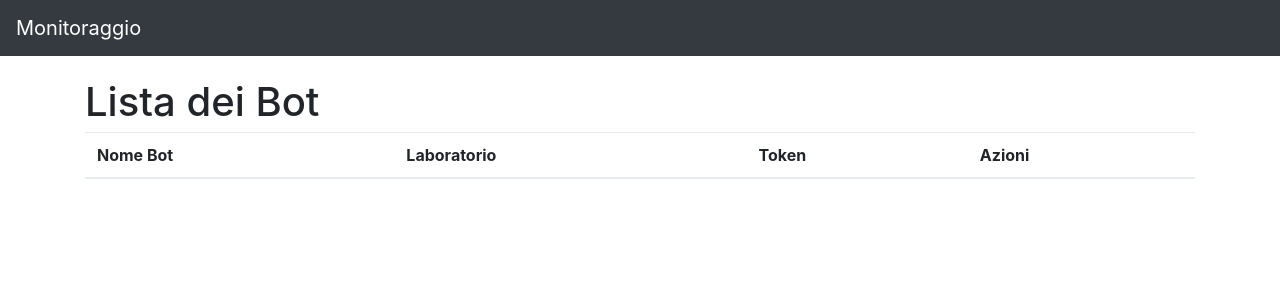
After one commit to Nemesis-FT/Monitoraggio, a Flask app: template templates/bot/list.htm in a window 1280 px wide. The commit adds this page. Shown: the top 300 px of the page. Run offline with Flask 2, Linux system fonts and the light colour scheme; the template is opened without the code that fills it, so the values that code supplies are empty; some libraries are stand-ins or nearby versions.

Commit message:
Add bot and finish bunch of stuff

```diff
--- a/server.py
+++ b/server.py
@@ -4,6 +4,8 @@ from sqlalchemy.sql import text
 import bcrypt
 from datetime import datetime, date, timedelta
 import os
+import random
+import string
 
 app = Flask(__name__)
 app.secret_key = "sgozzoli"
@@ -59,14 +61,13 @@ class Strumento(db.Model):
     valore_massimo_allerta = db.Column(db.Float, nullable=False)
     laboratorio_id = db.Column(db.Integer, db.ForeignKey('laboratorio.lid'), nullable=False)
 
-    def __init__(self, idee, nome, marca, modello, proto, fs, valore_massimo, valore_minimo_allerta,
+    def __init__(self, idee, nome, marca, modello, proto, fs, valore_minimo_allerta,
                  valore_massimo_allerta, laboratorio_id):
         self.identificatore_esterno = idee
         self.nome = nome
         self.marca = marca
         self.modello = modello
         self.proto = proto
-        self.valore_massimo = valore_massimo
         self.valore_minimo_allerta = valore_minimo_allerta
         self.valore_massimo_allerta = valore_massimo_allerta
         self.laboratorio_id = laboratorio_id
@@ -84,9 +85,10 @@ class Bot(db.Model):
     token = db.Column(db.String, nullable=False)
     nome = db.Column(db.String)
 
-    def __init__(self, token, nome):
+    def __init__(self, token, nome, laboratorio):
         self.token = token
         self.nome = nome
+        self.laboratorio_id = laboratorio
 
     def __repr__(self):
         return "{}-{}-{}".format(self.bid, self.nome, self.token)
@@ -111,6 +113,10 @@ class Log(db.Model):
         return "{}-{}-{}".format(self.loid, self.laboratorio_id, self.data)
 
 
+def id_generator(size=6, chars=string.ascii_uppercase + string.digits):
+    return ''.join(random.choice(chars) for _ in range(size))
+
+
 def login(username, password):
     user = User.query.filter_by(username=username).first()
     try:
@@ -131,6 +137,11 @@ def page_home():
     else:
         session.pop('username')
         return redirect(url_for('page_login'))
+
+
+@app.route("/monitoraggio", methods=["GET","POST"])
+def page_monitoraggio():
+    pass
 
 
 @app.route("/login", methods=['GET', 'POST'])
@@ -190,7 +201,7 @@ def page_laboratorio_details(lid):
         laboratori = Laboratorio.query.all()
         entita = Laboratorio.query.get_or_404(lid)
         strumenti = Laboratorio.query.filter_by(lid=lid).join(Strumento).all()
-        logs = Laboratorio.query.filter_by(lid=lid).join(Log).all()
+        logs = Laboratorio.query.filter_by(lid=lid).join(Log).all()  # TODO: Da rimuovoere
         return render_template("/laboratorio/details.htm", utente=utente, laboratori=laboratori, strumenti=strumenti,
                                logs=logs, entita=entita)
 
@@ -214,6 +225,18 @@ def page_strumento_add():
             return redirect(url_for('page_dashboard'))
 
 
+@app.route("/details_strumento/<int:sid>", methods=['GET'])
+def page_strumento_details(sid):
+    if 'username' not in session or 'username' is None:
+        return redirect(url_for('page_login'))
+    else:
+        if request.method == 'GET':
+            strumento = Strumento.query.filter_by(sid=sid).join(Laboratorio).first()
+            utente = find_user(session['username'])
+            laboratori = Laboratorio.query.all()
+            return render_template("/strumenti/details.htm", utente=utente, laboratori=laboratori, strumento=strumento)
+
+
 @app.route("/list_log/<int:valore>/<int:mode>")
 def page_log_list(valore, mode):
     if 'username' not in session or 'username' is None:
@@ -228,6 +251,34 @@ def page_log_list(valore, mode):
         return render_template("/log/list.htm", utente=utente, laboratori=laboratori, logs=logs)
 
 
+@app.route("/list_bot")
+def page_bot_list():
+    if 'username' not in session or 'username' is None:
+        return redirect(url_for('page_login'))
+    else:
+        utente = find_user(session['username'])
+        laboratori = Laboratorio.query.all()
+        bots = Bot.query.join(Laboratorio).all()
+        return render_template("/bot/list.htm", utente=utente, laboratori=laboratori, bots=bots)
+
+
+@app.route("/add_bot", methods=['GET', 'POST'])
+def page_bot_add():
+    if 'username' not in session or 'username' is None:
+        return redirect(url_for('page_login'))
+    else:
+        if request.method == 'GET':
+            utente = find_user(session['username'])
+            laboratori = Laboratorio.query.all()
+            return render_template("/bot/add.htm", utente=utente, laboratori=laboratori)
+        else:
+            token = id_generator()
+            nuovo_bot = Bot(token, request.form['nome'], request.form['lab'])
+            db.session.add(nuovo_bot)
+            db.session.commit()
+            return redirect(url_for('page_dashboard'))
+
+
 if __name__ == "__main__":
     # Se non esiste il database viene creato
     # if not os.path.isfile("db.sqlite"):
--- /dev/null
+++ b/templates/bot/list.htm
@@ -0,0 +1,23 @@
+{% extends "stampo.htm" %}
+{% block title %}Lista Bot - Monitoraggio{% endblock %}
+{% block content %}
+<h1>Lista dei Bot</h1>
+    <table class="table table-hover">
+        <thead>
+        <tr>
+            <th>Nome Bot</th>
+            <th>Laboratorio</th>
+            <th>Token</th>
+            <th>Azioni</th>
+        </tr>
+        </thead>
+        {% for bot in bots %}
+            <tr>
+                <td>{{ bot.nome }}</td>
+                <td>{{ bot.laboratorio.nome }}</td>
+                <td>{{ bot.token }}</td>
+                <td></td>
+            </tr>
+        {% endfor %}
+    </table>
+{% endblock %}
--- a/templates/laboratorio/add.htm
+++ b/templates/laboratorio/add.htm
@@ -13,7 +13,7 @@
             </div>
         </div>
         <div class="form-group row">
-            <div class="col-sm-10">
+            <div class="col-sm-12">
                 <button type="submit" class="btn btn-primary btn-block">Salva</button>
             </div>
         </div>
--- a/templates/laboratorio/details.htm
+++ b/templates/laboratorio/details.htm
@@ -9,7 +9,7 @@
                 <br>
                 <h5>Questo laboratorio è servito dal seguente bot: </h5>
             </div>
-            <a href="/list_log/{{ entita.lid }}/1"><button type="button" class="btn btn-primary btn-block">Log del Laboratorio</button></a>
+            <a href="/list_log/{{ entita.lid }}/1" class="btn btn-primary btn-block">Lista log</a>
         </div>
         {% if strumenti %}
         <div class="col-md-6">
@@ -27,9 +27,7 @@
                         <td>{{ strumento.nome }}</td>
                         <td>{{ strumento.identificatore_esterno }}</td>
                         <td>{{ strumento.valore_minimo_allerta }} - {{ strumento.valore_massimo_allerta }}</td>
-                        <td> <a href="/list_log/{{ entita.lid }}/0"><i class="fas fa-book" aria-hidden="true"></i></a> <i class="fas fa-pencil"
-                                                                               aria-hidden="true"></i> <i
-                                class="fas fa-times" aria-hidden="true"></i></td>
+                        <td> <a href="/list_log/{{ strumento.sid }}/0"><i class="fas fa-book" aria-hidden="true"></i></a> <a href="/details_strumento/{{ strumento.sid }}"><i class="fas fa-search" aria-hidden="true"></i></a> <i class="fas fa-times" aria-hidden="true"></i></td>
                     </tr>
                 {% endfor %}
             </table>
--- a/templates/laboratorio/list.htm
+++ b/templates/laboratorio/list.htm
@@ -14,7 +14,7 @@
             <tr>
                 <td>{{ laboratorio.nome }}</td>
                 <td>{{ laboratorio.sede }}</td>
-                <td> <a href="/list_log/{{ laboratorio.lid }}/1"><i class="fas fa-book" aria-hidden="true"></i></a> <i class="fas fa-pencil-alt" aria-hidden="true"></i> <i class="fas fa-times" aria-hidden="true"></i></td>
+                <td> <a href="/list_log/{{ laboratorio.lid }}/1"><i class="fas fa-book" aria-hidden="true"></i></a>  <a href="/details_laboratorio/{{ laboratorio.lid }}"><i class="fas fa-search" aria-hidden="true"></i></a> <i class="fas fa-times" aria-hidden="true"></i></td>
             </tr>
         {% endfor %}
     </table>
```
Also changed, not shown: templates/bot/add.htm (added, +27 -0 lines), templates/dashboard.htm (+5 -8 lines), templates/strumenti/add.htm (+13 -7 lines), templates/strumenti/details.htm (added, +13 -0 lines), 1 other file.
